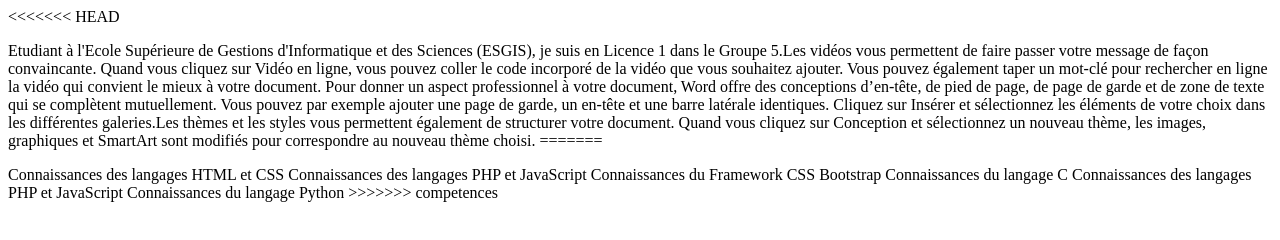
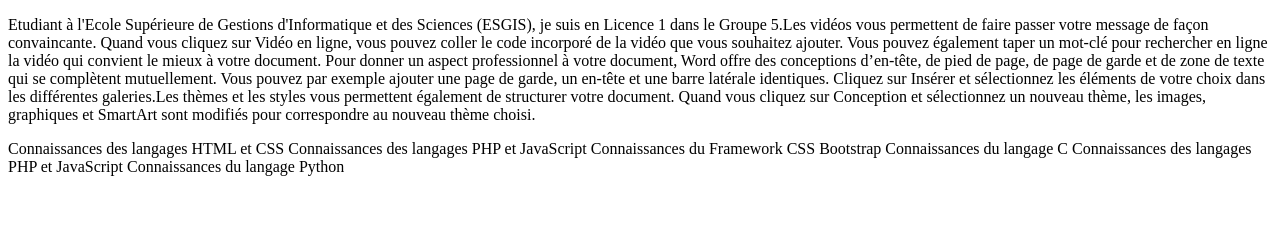
Before and after one commit to VertueuxNkp/mon-cv, a plain HTML site: page index.html in a window 1280 px wide. Drawn offline with Linux system fonts and the light colour scheme.

Commit message:
fusion titre

```diff
--- a/index.html
+++ b/index.html
@@ -9,11 +9,9 @@
 
 <body>
 
-<<<<<<< HEAD
     <div class="titre">
         <p>
             Etudiant à l'Ecole Supérieure de Gestions d'Informatique et des Sciences (ESGIS), je suis en Licence 1 dans le Groupe 5.Les vidéos vous permettent de faire passer votre message de façon convaincante. Quand vous cliquez sur Vidéo en ligne, vous pouvez coller le code incorporé de la vidéo que vous souhaitez ajouter. Vous pouvez également taper un mot-clé pour rechercher en ligne la vidéo qui convient le mieux à votre document. Pour donner un aspect professionnel à votre document, Word offre des conceptions d’en-tête, de pied de page, de page de garde et de zone de texte qui se complètent mutuellement. Vous pouvez par exemple ajouter une page de garde, un en-tête et une barre latérale identiques. Cliquez sur Insérer et sélectionnez les éléments de votre choix dans les différentes galeries.Les thèmes et les styles vous permettent également de structurer votre document. Quand vous cliquez sur Conception et sélectionnez un nouveau thème, les images, graphiques et SmartArt sont modifiés pour correspondre au nouveau thème choisi.
-=======
     <div class="competences">
         <p>
             Connaissances des langages HTML et CSS
@@ -22,7 +20,6 @@
             Connaissances du langage C
             Connaissances des langages PHP et JavaScript
             Connaissances du langage Python
->>>>>>> competences
         </p>
     </div>
 
```
